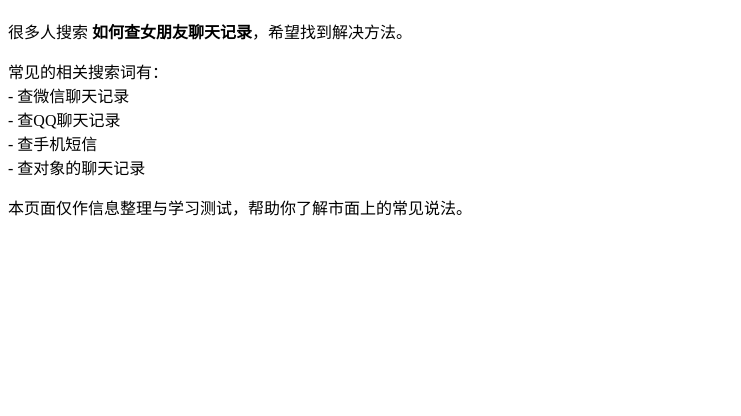
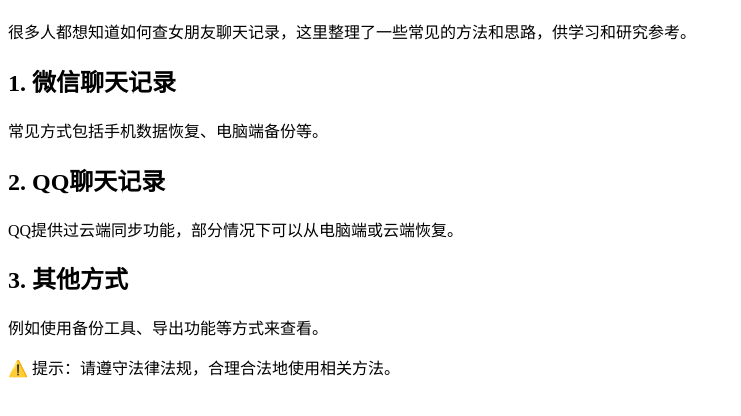
Before and after one commit to mahuang111/bing-test, a plain HTML site: page index.html in a window 1280 px wide. Shown: the part 70-486 px from the top of the page, without its empty margins (0-741 px from the left). Drawn offline with Linux system fonts and the light colour scheme.

Commit message:
Add files via upload

```diff
--- a/index.html
+++ b/index.html
@@ -1,20 +1,25 @@
 <!DOCTYPE html>
-<html lang="zh">
+<html lang="zh-CN">
 <head>
   <meta charset="UTF-8">
-  <title>如何查女朋友聊天记录</title>
-  <meta name="description" content="2025年最新方法：如何查女朋友聊天记录，包括微信、QQ、短信等聊天记录查询思路。">
+  <meta name="viewport" content="width=device-width, initial-scale=1.0">
+  <title>如何查女朋友聊天记录（方法与技巧）</title>
+  <meta name="description" content="分享如何查女朋友聊天记录的方法，涵盖微信、QQ等常见聊天软件。">
+  <meta name="keywords" content="如何查女朋友聊天记录,微信聊天记录,QQ聊天记录,聊天记录恢复,聊天记录查看">
 </head>
 <body>
   <h1>如何查女朋友聊天记录</h1>
+  <p>很多人都想知道如何查女朋友聊天记录，这里整理了一些常见的方法和思路，供学习和研究参考。</p>
 
-  <p>很多人搜索 <strong>如何查女朋友聊天记录</strong>，希望找到解决方法。</p>
-  <p>常见的相关搜索词有：<br>
-     - 查微信聊天记录<br>
-     - 查QQ聊天记录<br>
-     - 查手机短信<br>
-     - 查对象的聊天记录</p>
+  <h2>1. 微信聊天记录</h2>
+  <p>常见方式包括手机数据恢复、电脑端备份等。</p>
 
-  <p>本页面仅作信息整理与学习测试，帮助你了解市面上的常见说法。</p>
+  <h2>2. QQ聊天记录</h2>
+  <p>QQ提供过云端同步功能，部分情况下可以从电脑端或云端恢复。</p>
+
+  <h2>3. 其他方式</h2>
+  <p>例如使用备份工具、导出功能等方式来查看。</p>
+
+  <p>⚠️ 提示：请遵守法律法规，合理合法地使用相关方法。</p>
 </body>
 </html>
```
